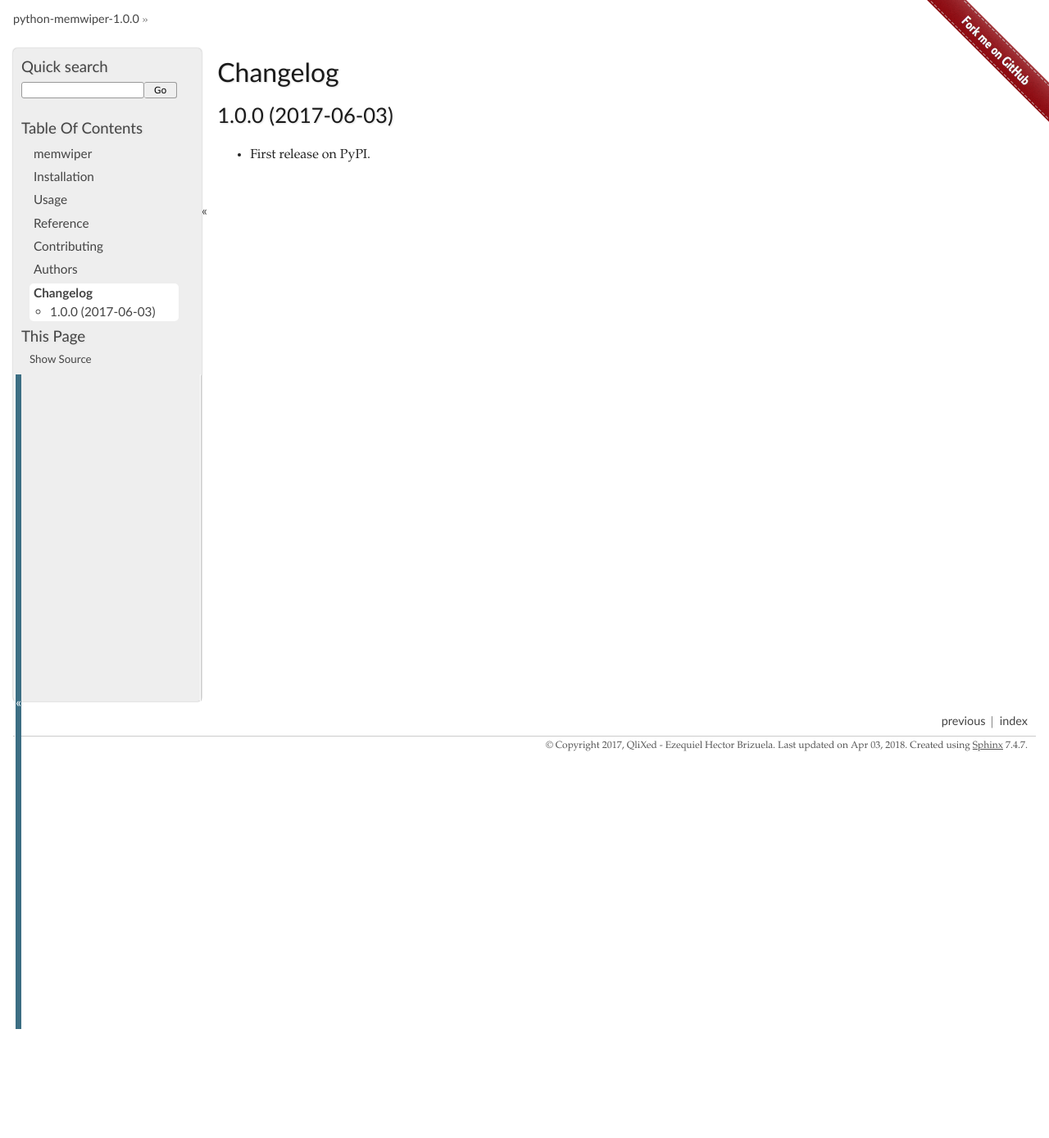
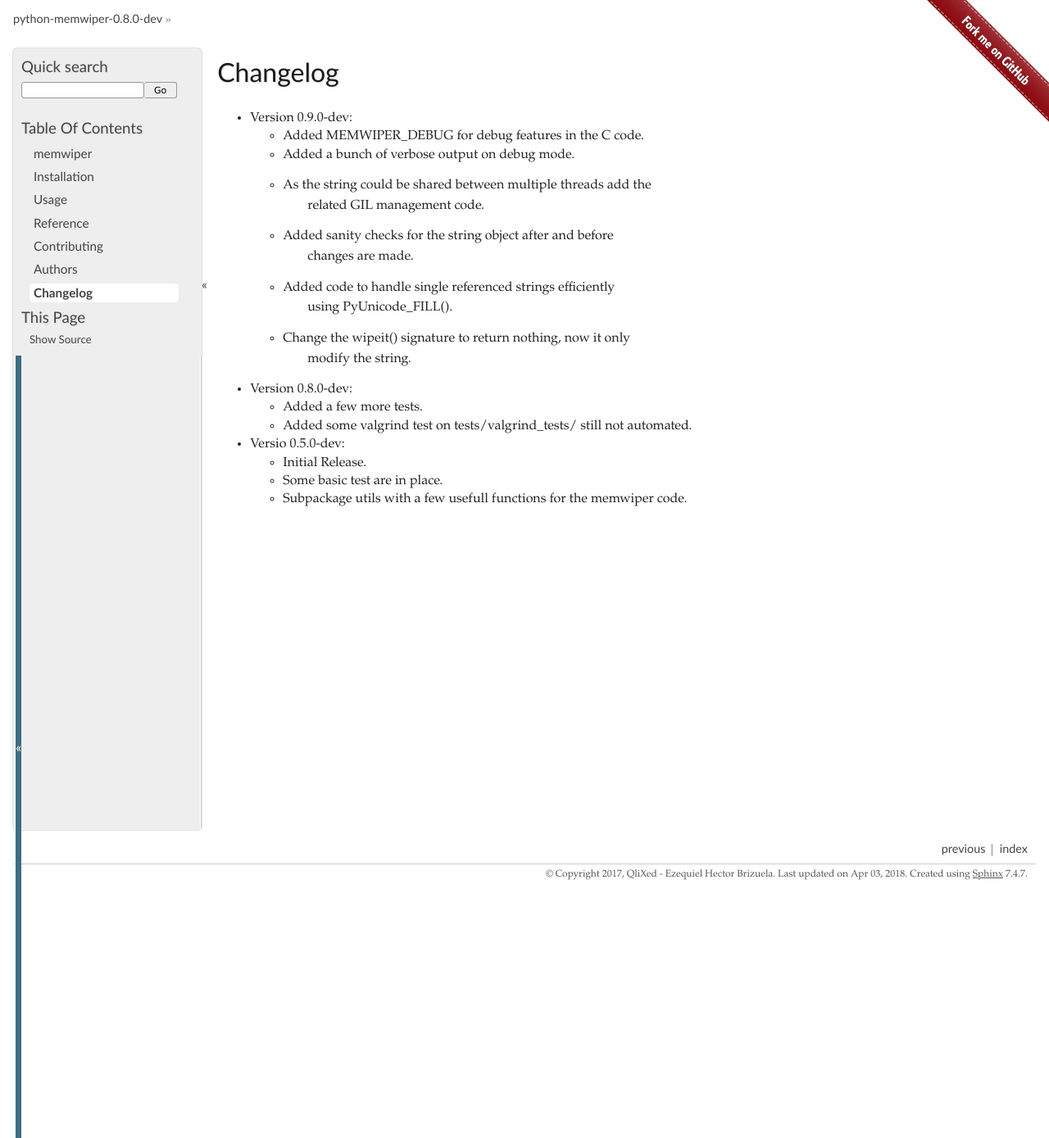
Before and after one commit to qlixed/python-memwiper, a Sphinx documentation site: the page built from docs/changelog.rst, in a window 1280 px wide. Shown: the whole page at 82% size. Built offline with Sphinx 7.4.7, drawn with Linux system fonts in a browser that asks for light colours; before the commit the page ends 1256 px from its top, so only the background shows below that.

Commit message:
Rewrite and reworked the base code, added sanity checks and more tests

```diff
--- a/CHANGELOG.rst
+++ b/CHANGELOG.rst
@@ -2,7 +2,26 @@
 Changelog
 =========
 
-1.0.0 (2017-06-03)
-------------------
+* Version 0.9.0-dev:
 
-* First release on PyPI.
+  - Added MEMWIPER_DEBUG for debug features in the C code.
+  - Added a bunch of verbose output on debug mode.
+  - As the string could be shared between multiple threads add the
+      related GIL management code.
+  - Added sanity checks for the string object after and before
+      changes are made.
+  - Added code to handle single referenced strings efficiently
+      using PyUnicode_FILL().
+  - Change the wipeit() signature to return nothing, now it only
+      modify the string.
+
+* Version 0.8.0-dev:
+
+  - Added a few more tests.
+  - Added some valgrind test on tests/valgrind_tests/ still not automated.
+
+* Versio 0.5.0-dev:
+
+  - Initial Release.
+  - Some basic test are in place.
+  - Subpackage utils with a few usefull functions for the memwiper code.
--- a/README.rst
+++ b/README.rst
@@ -45,9 +45,9 @@ Overview
     :alt: PyPI Package latest release
     :target: https://pypi.python.org/pypi/memwiper
 
-.. |commits-since| image:: https://img.shields.io/github/commits-since/qlixed/python-memwiper/v1.0.0.svg
+.. |commits-since| image:: https://img.shields.io/github/commits-since/qlixed/python-memwiper/v0.8.0-dev.svg
     :alt: Commits since latest release
-    :target: https://github.com/qlixed/python-memwiper/compare/v1.0.0...master
+    :target: https://github.com/qlixed/python-memwiper/compare/v0.8.0-dev...master
 
 .. |wheel| image:: https://img.shields.io/pypi/wheel/memwiper.svg
     :alt: PyPI Wheel
--- a/docs/conf.py
+++ b/docs/conf.py
@@ -26,7 +26,7 @@ project = u'python-memwiper'
 year = u'2017'
 author = u'QliXed - Ezequiel Hector Brizuela'
 copyright = '{0}, {1}'.format(year, author)
-version = release = u'1.0.0'
+version = release = u'0.8.0-dev'
 
 pygments_style = 'trac'
 templates_path = ['.']
--- /dev/null
+++ b/requirements-dev.txt
@@ -0,0 +1,5 @@
+bumpversion>=0.5.3
+pytest>=3.4.2
+pytest-faulthandler>=1.5.0
+tox>=2.9.1
+virtualenv>=15.1.0
--- a/setup.py
+++ b/setup.py
@@ -41,7 +41,7 @@ if 'TOXENV' in os.environ and 'SETUPPY_CFLAGS' in os.environ:
 
 setup(
     name='memwiper',
-    version='1.0.0',
+    version='0.8.0-dev',
     license='BSD',
     description="Let you overwrite with 0x0's your inmutable strings easily",
     long_description='%s\n%s' % (
--- a/src/memwiper/__init__.py
+++ b/src/memwiper/__init__.py
@@ -1,6 +1,7 @@
 import memwiper.c_src.memwiper_utils as utils
 from memwiper.c_src.memwiper_core import wipeit
 
+__version__ = '0.8.0-dev'
 __all__ = [
     "wipeit",
     "utils",
```
Also changed, not shown: other parts of README.rst (+1 -1 lines), CONTRIBUTING.rst (+20 -12 lines), TODO.rst (added, +10 -0 lines), .bumpversion.cfg, 8 other files.
